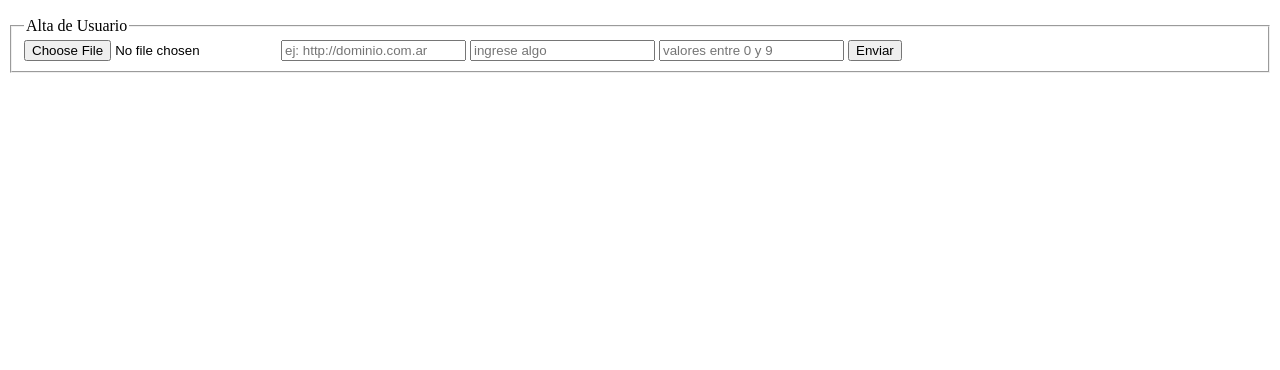
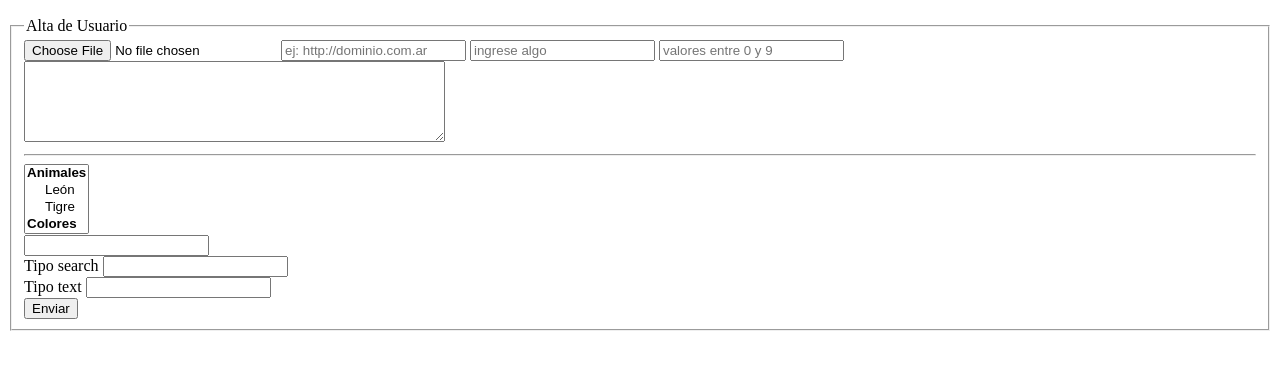
Before and after one commit to Alcalderr/codo-codo-22029-, a plain HTML site: page clase6/index.html in a window 1280 px wide. Shown: the part 50-420 px from the top of the page. Drawn offline with Linux system fonts and the light colour scheme.

Commit message:
clase6: textarea,datalist,search

```diff
--- a/clase6/index.html
+++ b/clase6/index.html
@@ -15,14 +15,47 @@
                 <legend>
                     Alta de Usuario
                 </legend>
-                <form action="AltaUsuario.html">
+                <form action="AltaUsuario.html" method="GET">
                     <input type="file" name="dni frente">
                     <input type="hidden" value="valoroculto" name="campoHidden">
 
                     <input type="url" name="url" placeholder="ej: http://dominio.com.ar">
                     <input type="text" name="nombre" required placeholder="ingrese algo">
                     <input type="text" placeholder="valores entre 0 y 9" required pattern="[0-9]" title="error de validacion">
+                    <br>
+                    <textarea name="info-extra" cols="50" rows="5" required></textarea>
+                    <hr>
+
+                    <select name="selectMultiple" multiple required>
+                        <optgroup label="Animales">
+                            <option>León</option>
+                            <option>Tigre</option>
+                        </optgroup>
+                        <optgroup label="Colores">
+                            <option>Rojo</option>
+                            <option>Azul</option>
+                            <option>Verde</option>
+                        </optgroup>
+                    </select>
+                    <br>
+
+                    <input list="browser" name="databrowser">
+                    <datalist id="browser">
+                        <option>EDGE</option>
+                        <option>Opera</option>
+                        <option>Firefox<option>
+                        <option>Chrome</option>
+                    </datalist>
+
+                    <br>
+                    <label for="buscar"> Tipo search </label>
+                    <input type="search" name="buscar" id="buscar">
+                    <br>
+                    <label for="buscarText"> Tipo text </label>
+                    <input type="text" name="buscar-Text">
+                    <br>
                     <input type="submit" value="Enviar">
+
 
                 </form>
             </fieldset>
```
